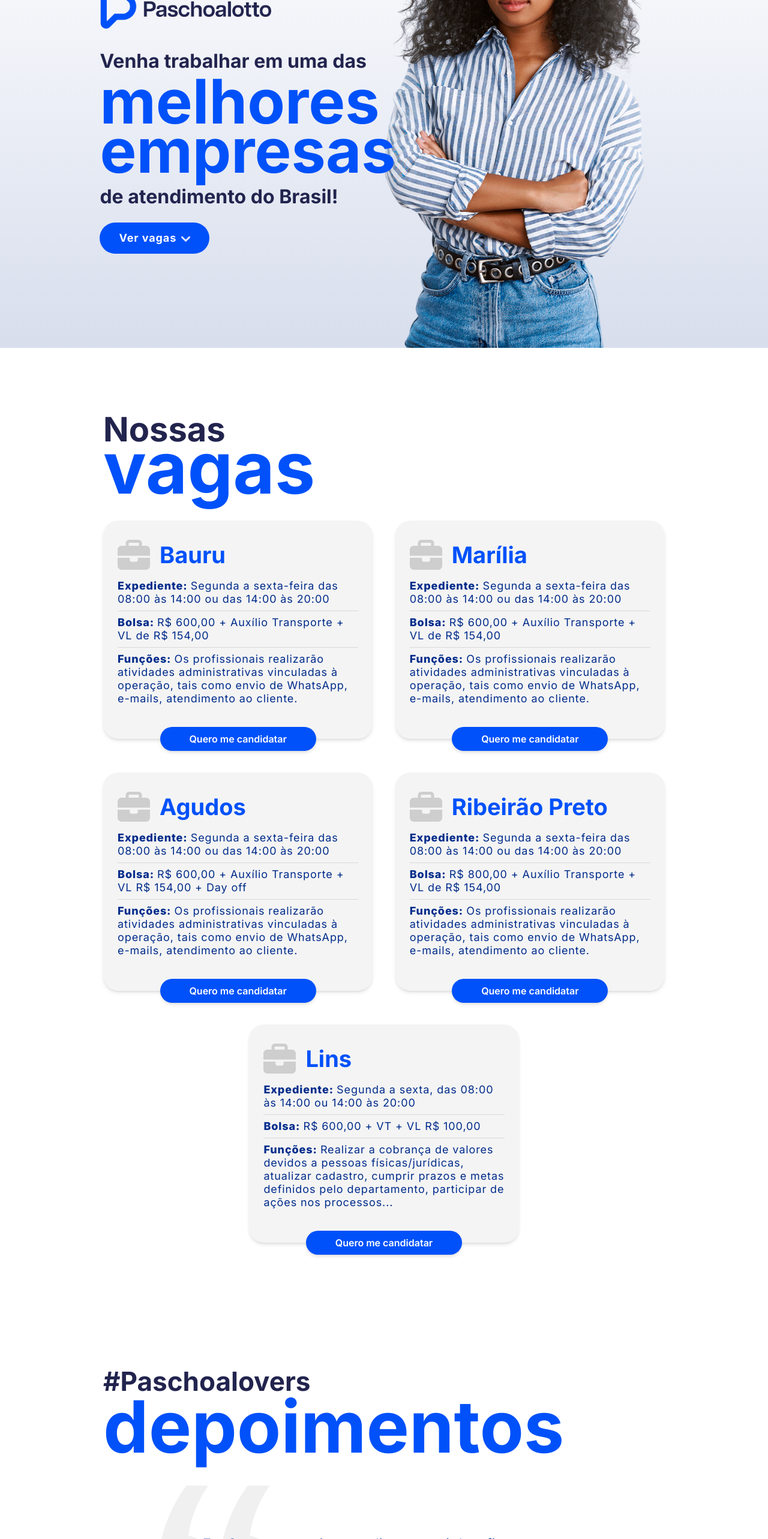
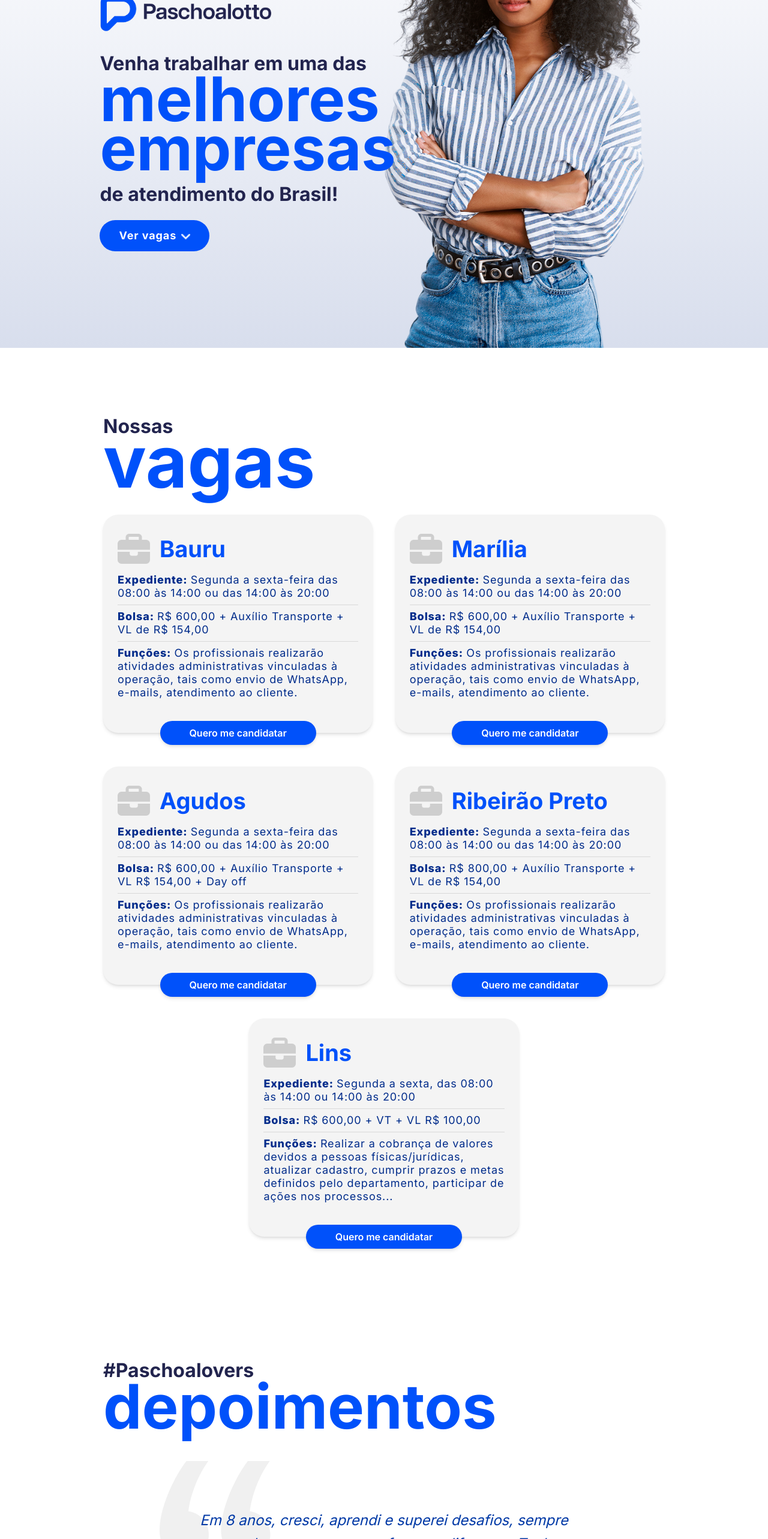
Before and after one commit to lolaeurich/paschoalotto-LP, a Next.js app: page / in a window 1280 px wide. Shown: the part 220-2786 px from the top of the page at 60% size. Built offline with nearby package versions, Linux system fonts and the light colour scheme.

Commit message:
feat: componentização de títulos e subtitulos

```diff
--- a/src/app/components/Depoimentos.tsx
+++ b/src/app/components/Depoimentos.tsx
@@ -1,6 +1,8 @@
 'use client'
 
 import { useEffect, useState } from 'react';
+import Subtitulo from './Subtitulos';
+import Titulo from './Titulos';
 
 const depoimentos = [
   {
@@ -42,15 +44,14 @@
 
   return (
     <section className="w-full bg-white pt-24 md:pt-36 pb-32 px-[13.44%] relative">
-      <h2 className="mb-24 md:mb-32 relative z-10">
-        <span className="block font-bold text-azul-escuro text-[1.75rem] md:text-[2.75rem] leading-tight">
+     <h2 className="mb-24 md:mb-32 relative z-10">
+        <Subtitulo align="left">
           #Paschoalovers
-        </span>
-        <span className="block font-bold text-azul-principal
-          text-[3rem] sm:text-[3.5rem] md:text-[4.5rem] lg:text-[6rem] xl:text-[7.5rem]
-          leading-[0.8] break-words">
+        </Subtitulo>
+
+        <Titulo>
           depoimentos
-        </span>
+        </Titulo>
       </h2>
 
       <div className="relative mx-auto">
--- a/src/app/components/Hero.tsx
+++ b/src/app/components/Hero.tsx
@@ -1,42 +1,27 @@
+import Subtitulo from "./Subtitulos";
+import Titulo from "./Titulos";
+
 export default function Hero() {
   return (
     <section className="relative w-full min-h-screen md:min-h-[800px] max-h-[800px] flex flex-col md:flex-row items-center bg-gradient-to-b from-white to-hero-gradiente overflow-hidden pt-0 pb-0">
-      <div className="z-10 flex flex-col items-center md:items-start justify-start text-center md:text-left w-full pt-4 md:pt-8 lg:px-[13%] px-[13.44%] gap-y-[10px] md:gap-y-0">
+      <div className="z-10 flex flex-col items-center md:items-start justify-start w-full pt-4 md:pt-8 lg:px-[13%] px-[13.44%] gap-y-[10px] md:gap-y-0">
   <img
     src="/logo.png"
     alt="Logo Paschoalotto"
     className="w-[200px] sm:w-[220px] md:w-[240px] xl:w-[320px] h-auto sm:mb-2 md:mb-4 -ml-4 sm:-ml-4 md:-ml-3 xl:-ml-4"
   />
 
-        <h2
-          className="font-bold text-azul-escuro mb-2 font-inter"
-          style={{
-            fontSize: 'clamp(1.5rem, 2.5vw, 2.5rem)',
-            lineHeight: '1.2',
-          }}
-        >
+  <Subtitulo>
     Venha trabalhar em uma das
-        </h2>
+  </Subtitulo>
 
-        <h1
-          className="font-bold text-azul-principal font-inter"
-          style={{
-            fontSize: 'clamp(3rem, 8vw, 7.5rem)',
-            lineHeight: '0.8',
-          }}
-        >
+  <Titulo>
     melhores <br /> empresas
-        </h1>
+  </Titulo>
 
-        <p
-          className="mt-4 font-bold text-azul-escuro font-inter"
-          style={{
-            fontSize: 'clamp(1.5rem, 2.5vw, 2.5rem)',
-            lineHeight: '1.2',
-          }}
-        >
+  <Subtitulo className="mt-4">
     de atendimento do Brasil!
-        </p>
+  </Subtitulo>
 
         <a
           href="#vagas"
--- a/src/app/components/Paschoalover.tsx
+++ b/src/app/components/Paschoalover.tsx
@@ -2,6 +2,8 @@
 
 import { useState } from 'react'
 import { FormInput, FormTextarea, FormCheckbox } from './FormComponents'
+import Subtitulo from './Subtitulos'
+import Titulo from './Titulos'
 
 export default function PaschoaloverSection() {
   const [accepted, setAccepted] = useState(false)
@@ -16,13 +18,13 @@
   return (
     <section className="w-full bg-cinza-paschoalover px-[13.44%] pt-20 md:pt-40 pb-10">
       <div className="max-w-6xl mx-auto">
-        <div className="mb-10 md:mb-16">
-          <p className="font-inter font-bold text-azul-escuro text-[clamp(1.75rem,2.2vw,2.75rem)] leading-tight">
+       <div className="mb-10 md:mb-16">
+          <Subtitulo align='left'>
             Orgulho de ser
-          </p>
-          <h2 className="font-inter font-bold text-azul-principal text-[clamp(2.8rem,9vw,7.5rem)] leading-[0.9]">
+          </Subtitulo>
+          <Titulo>
             #paschoalover
-          </h2>
+          </Titulo>
         </div>
 
         <div className="mb-20 md:mb-32 grid grid-cols-1 md:grid-cols-3 gap-4">
@@ -48,14 +50,15 @@
         </div>
 
         <div id="form" className="text-center mb-24 md:mb-32">
-          <p className="font-inter font-bold text-azul-escuro text-[clamp(1.75rem,4vw,2.75rem)] leading-tight">
+          <Subtitulo align='center'>
             Vem fazer parte da
-          </p>
-          <h3 className="font-inter font-bold text-azul-principal text-[clamp(3rem,10vw,7.5rem)] leading-[0.9] mb-10">
+          </Subtitulo>
+
+          <Titulo align='center'>
             nossa equipe
-          </h3>
+          </Titulo>
 
-          <form onSubmit={handleSubmit} className="max-w-4xl mx-auto space-y-4">
+          <form onSubmit={handleSubmit} className="max-w-4xl mx-auto space-y-4 mt-8 md:mt-10">
             <div className="grid grid-cols-1 md:grid-cols-2 gap-4">
               <FormInput
                 type="text"
--- /dev/null
+++ b/src/app/components/Subtitulos.tsx
@@ -0,0 +1,25 @@
+import React from "react";
+
+interface SubtituloProps {
+  children: React.ReactNode;
+  align?: "left" | "center";
+  className?: string;
+}
+
+export default function Subtitulo({ children, align = "center", className = "" }: SubtituloProps) {
+  return (
+    <h2
+      className={`
+        font-bold text-azul-escuro font-inter
+        ${align === "center" ? "text-center" : "text-left"}
+        ${className}
+      `}
+      style={{
+        fontSize: "clamp(1.5rem, 2.5vw, 2.5rem)",
+        lineHeight: "1.2",
+      }}
+    >
+      {children}
+    </h2>
+  );
+}
--- /dev/null
+++ b/src/app/components/Titulos.tsx
@@ -0,0 +1,25 @@
+import React from "react";
+
+interface TituloProps {
+  children: React.ReactNode;
+  align?: "left" | "center";
+  className?: string;
+}
+
+export default function Titulo({ children, align = "left", className = "" }: TituloProps) {
+  return (
+    <h2
+      className={`
+        font-bold text-azul-principal font-inter
+        ${align === "center" ? "text-center" : "text-left"}
+        ${className}
+      `}
+      style={{
+        fontSize: 'clamp(3rem, 8vw, 7.5rem)',
+        lineHeight: '0.8',
+      }}
+    >
+      {children}
+    </h2>
+  );
+}
--- a/src/app/components/Vagas.tsx
+++ b/src/app/components/Vagas.tsx
@@ -1,6 +1,7 @@
 'use client';
 
 import { useState, useRef } from "react";
+import Subtitulo from "./Subtitulos";
 
 export default function Vagas() {
   const [mostrarMais, setMostrarMais] = useState(false);
@@ -63,15 +64,16 @@
       className="w-full pt-28 pb-[3.75rem] bg-white"
     >
       <div className="mx-auto px-[13.44%] w-full">
-       <h2 className="text-left mb-12 font-inter">
-        <span className="block font-bold text-azul-escuro text-[1.75rem] leading-[2rem] md:text-[3.5rem] md:leading-[3rem]">
+      <div className="mb-12">
+        <Subtitulo align="left">
           Nossas
-        </span>
+        </Subtitulo>
+
 
         <span className="block font-bold font-inter text-azul-principal text-[4rem] leading-[3.5rem] md:text-[7.5rem] md:leading-[5rem]">
           vagas
         </span>
-      </h2>
+      </div>
 
         <div className="flex flex-wrap justify-start xl:justify-between gap-y-14 gap-x-8">
           {vagas.map((vaga, index) => {
```
Lines whose indentation alone changed are shown as unchanged.
